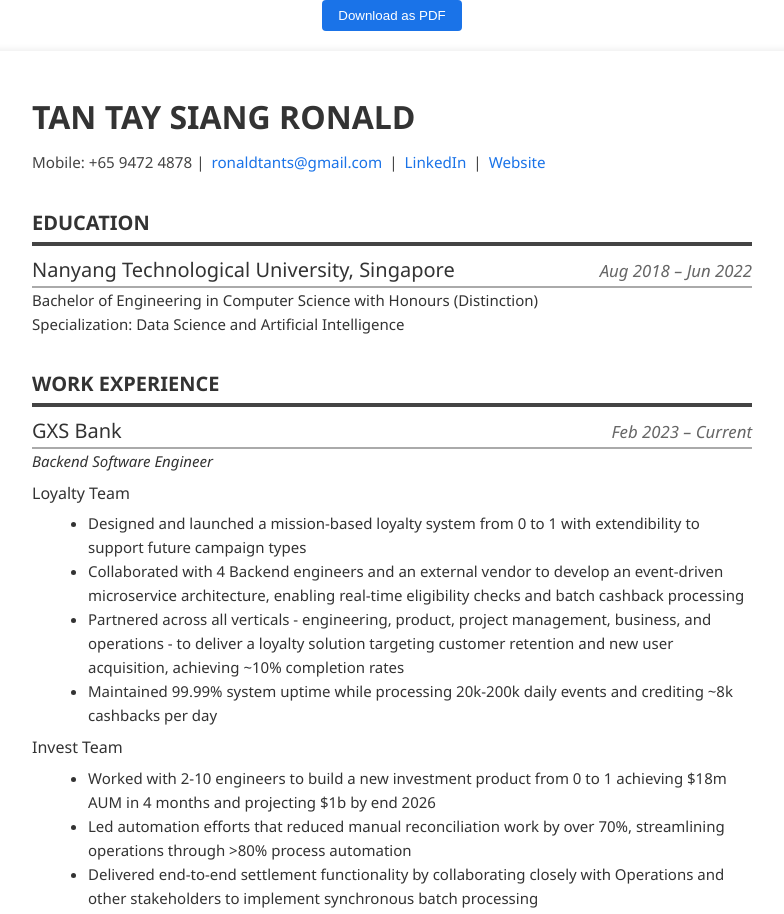
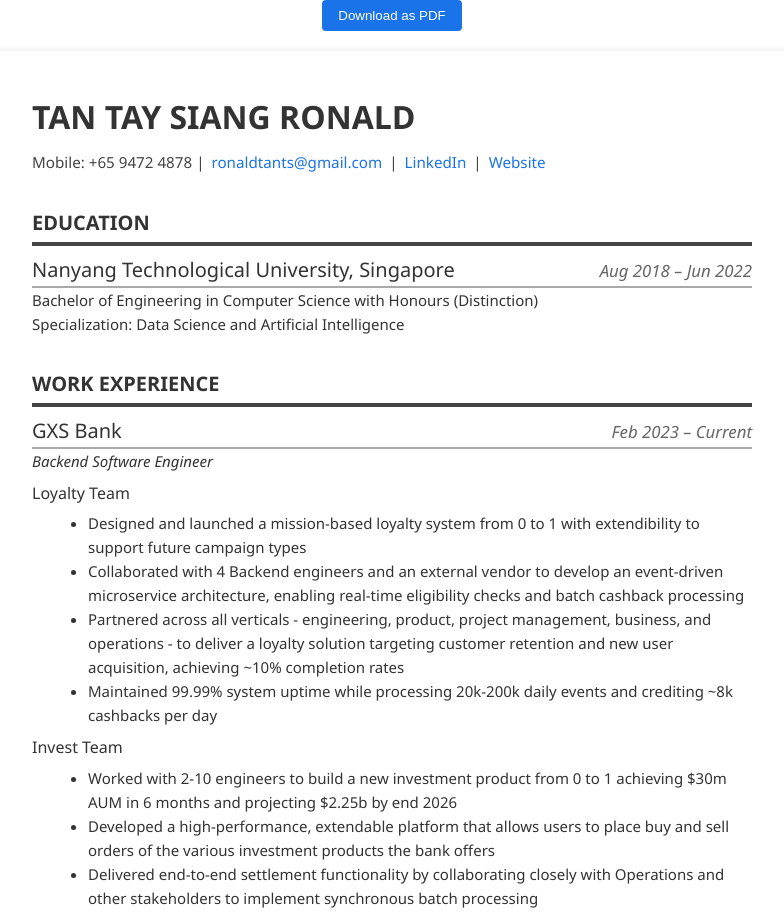
Before and after one commit to ronaldtants/resume, a Vue app: page /resume in a window 1280 px wide. Shown: the top 914 px of the page, without its empty margins (248-1032 px from the left). Built offline with nearby package versions, Linux system fonts and the light colour scheme; the HTML template or start-up script is replaced by a standard one.

Commit message:
update resume

```diff
--- a/src/views/ResumeView.vue
+++ b/src/views/ResumeView.vue
@@ -53,16 +53,20 @@
       <p class="sub-para-header">Invest Team</p>
       <ul>
         <li>
-          Worked with 2-10 engineers to build a new investment product from 0 to 1 achieving $18m
-          AUM in 4 months and projecting $1b by end 2026
+          Worked with 2-10 engineers to build a new investment product from 0 to 1 achieving $30m
+          AUM in 6 months and projecting $2.25b by end 2026
+        </li>
+        <li>
+          Developed a high-performance, extendable platform that allows users to place buy and sell
+          orders of the various investment products the bank offers
+        </li>
+        <li>
+          Delivered end-to-end settlement functionality by collaborating closely with Operations and
+          other stakeholders to implement synchronous batch processing
         </li>
         <li>
           Led automation efforts that reduced manual reconciliation work by over 70%, streamlining
           operations through >80% process automation
-        </li>
-        <li>
-          Delivered end-to-end settlement functionality by collaborating closely with Operations and
-          other stakeholders to implement synchronous batch processing
         </li>
       </ul>
 
```
